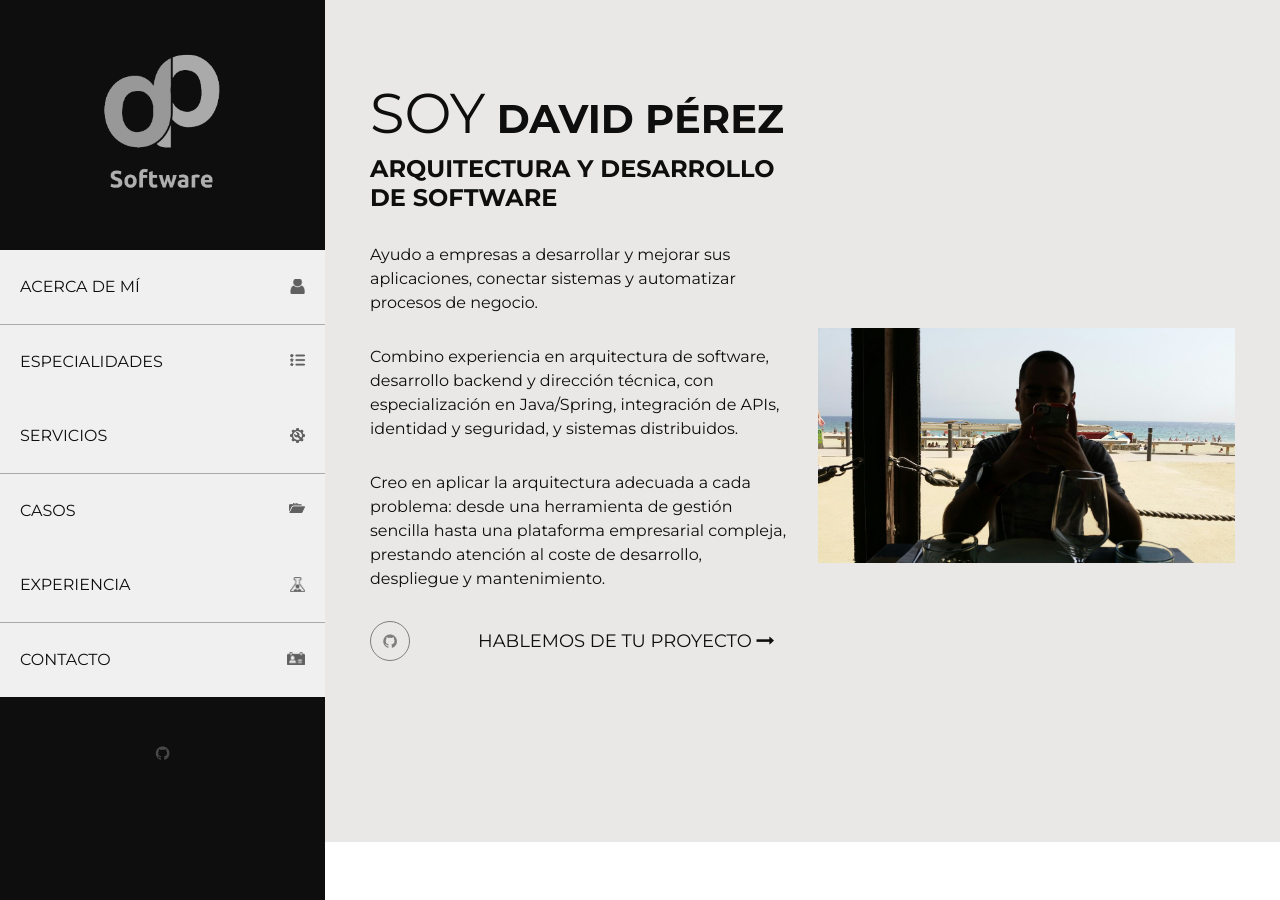
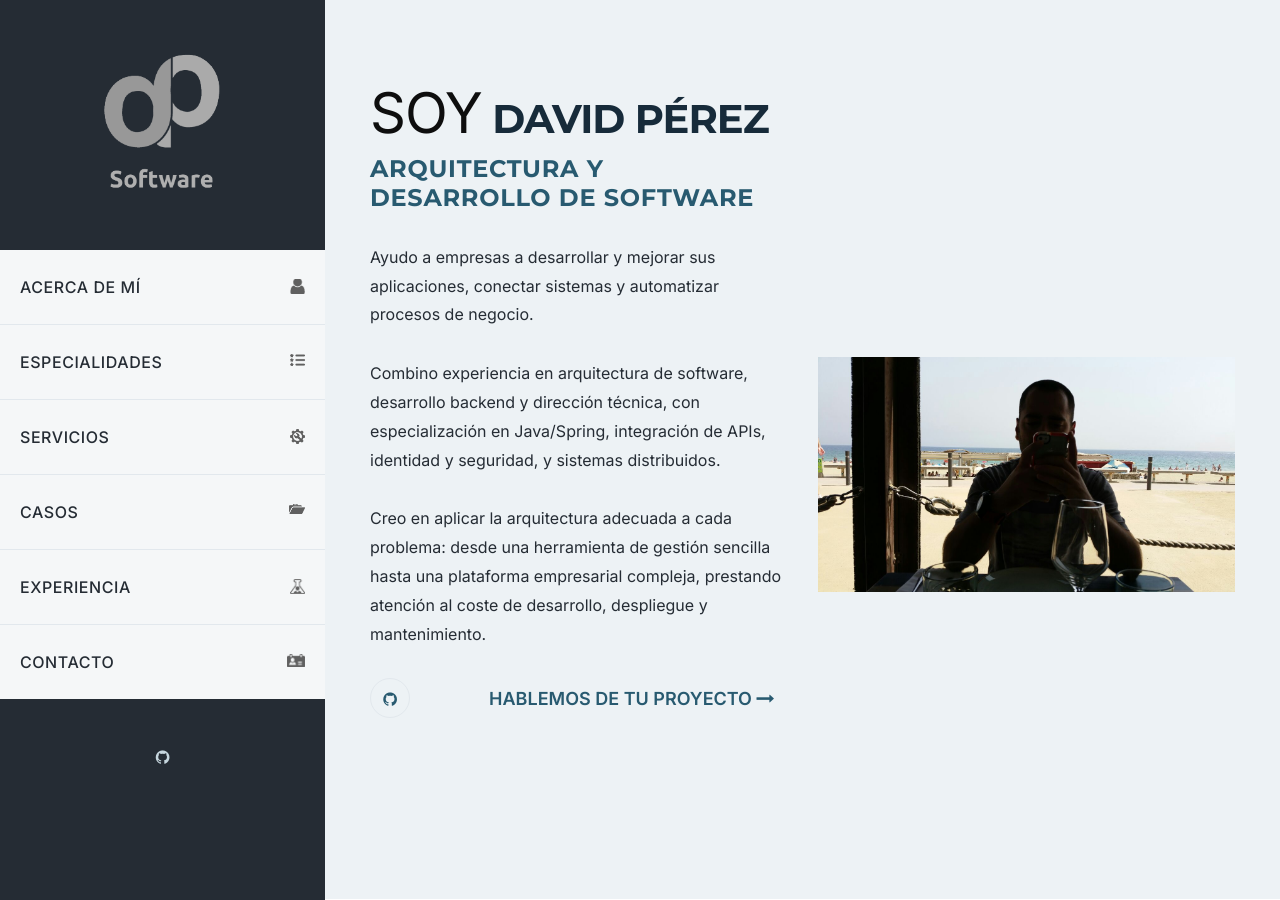
Before and after one commit to dabiz-me/dabiz.me, a Jekyll site: the page built from index.html, in a window 1280 px wide and 900 px high. Built offline with Jekyll 4.4.1, drawn with Linux system fonts in a browser that asks for light colours.

Commit message:
style(site): load portfolio theme after responsive styles

```diff
--- a/_layouts/default.html
+++ b/_layouts/default.html
@@ -16,8 +16,9 @@
     <link rel="stylesheet" href="{{'/assets/css/animate.css' | relative_url}}"/>
     <link rel="stylesheet" href="{{'/assets/css/style.css' | relative_url}}"/>
     <link rel="stylesheet" href="{{'/assets/css/responsive.css' | relative_url}}"/>
+    <link rel="stylesheet" href="{{'/assets/css/portfolio-theme.css' | relative_url}}"/>
     <link rel="preconnect" href="https://fonts.gstatic.com">
-    <link href="https://fonts.googleapis.com/css?family=Montserrat:400,700|Roboto:300,400,700&display=swap" rel="stylesheet">
+    <link href="https://fonts.googleapis.com/css2?family=Inter:wght@400;500;600;700&family=Montserrat:wght@400;600;700&display=swap" rel="stylesheet">
 
 	{% feed_meta %}
 </head>
```
